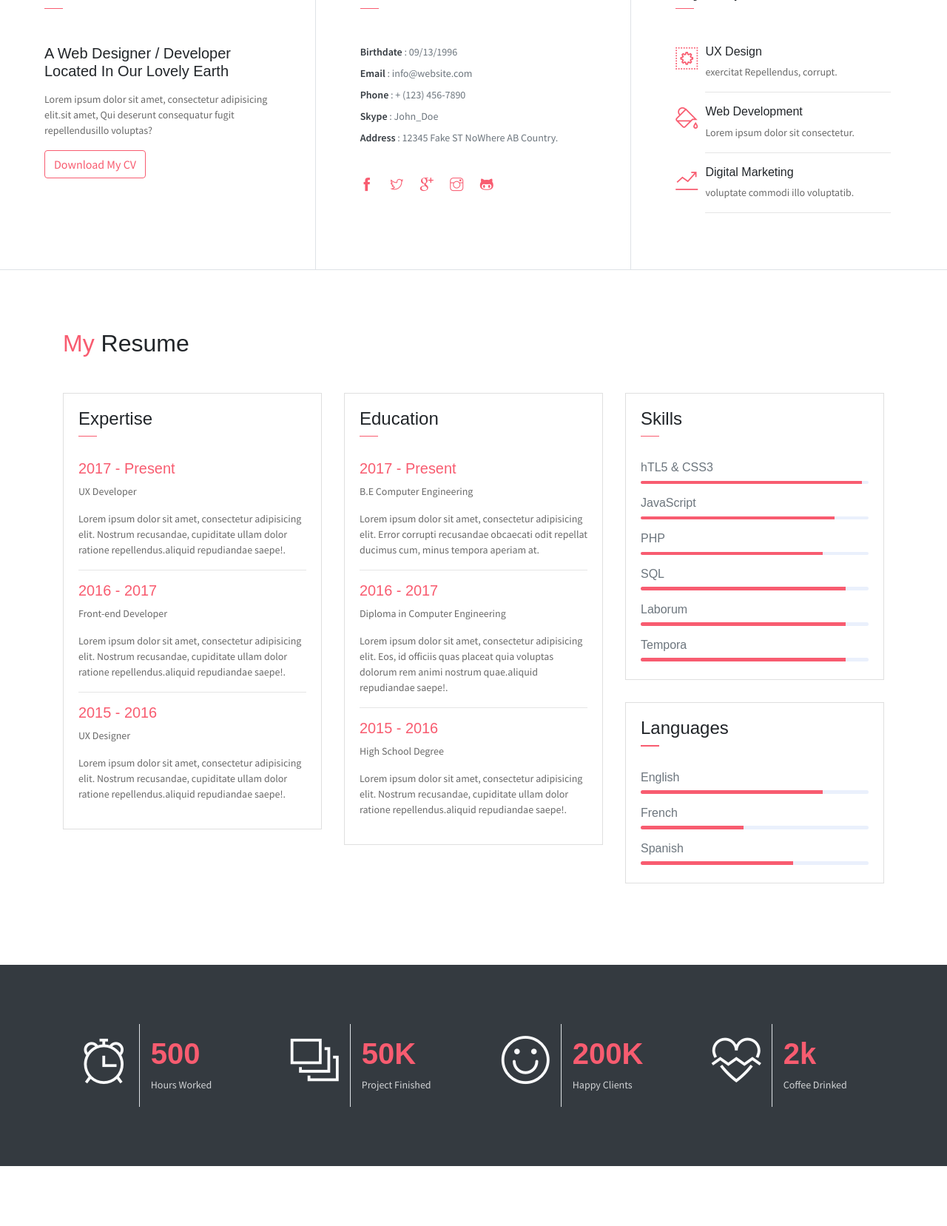
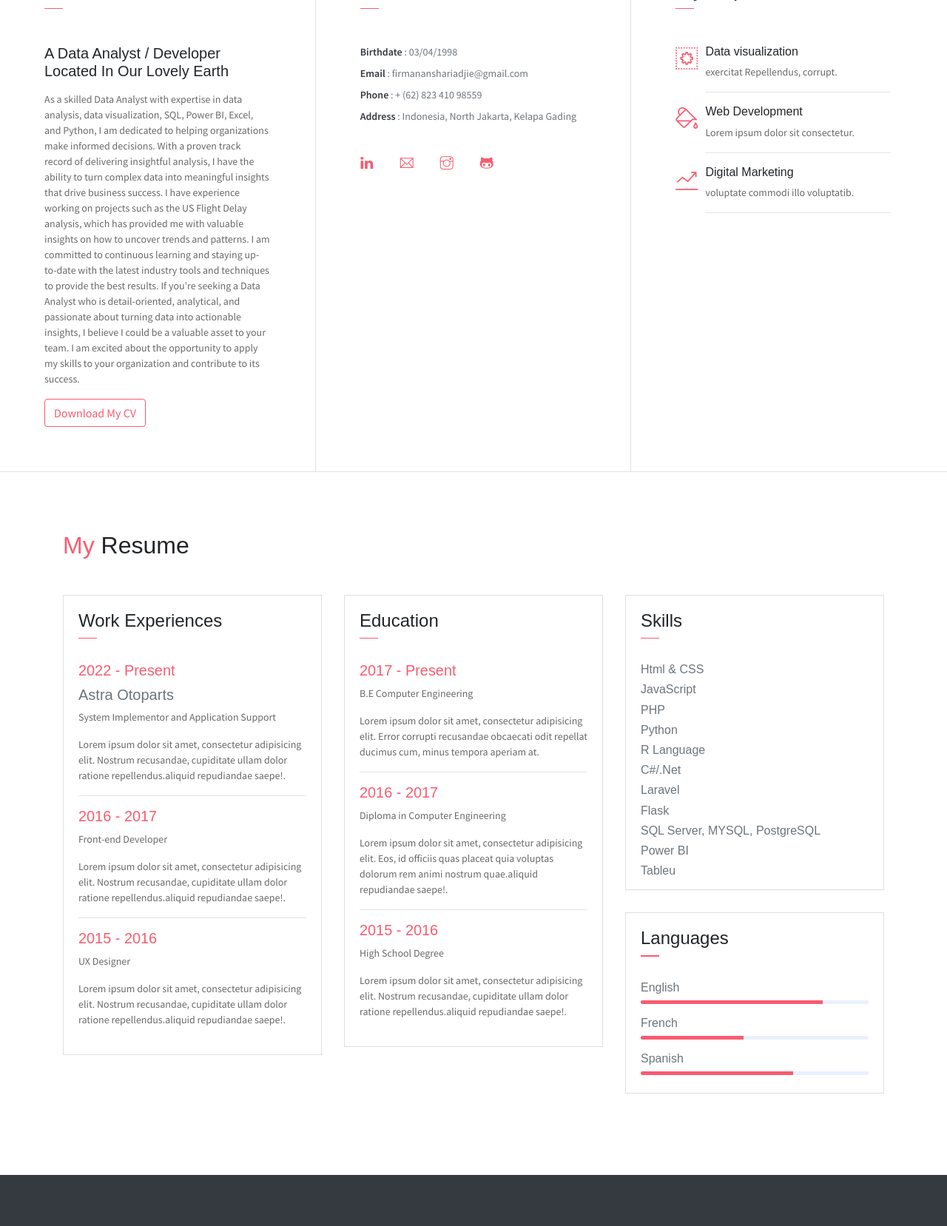
Before and after one commit to F14NDJ1/web_portofolio, a Flask app: page / in a window 1280 px wide. Shown: the part 808-2465 px from the top of the page at 74% size. Run offline with Flask 3, Linux system fonts and the light colour scheme; style sheets or scripts are compiled from the project's sources; some libraries are stand-ins or nearby versions.

Commit message:
update in section My Resume

```diff
--- a/templates/index.html
+++ b/templates/index.html
@@ -25,7 +25,6 @@
                 <h4 class="header-subtitle" >Hello, I am</h4>
                 <h1 class="header-title">Firman Anshari A.</h1>
                 <h6 class="header-mono" >Data Analyst | Developer</h6>
-                <button class="btn btn-primary btn-rounded"><i class="ti-printer pr-2"></i>Print Resume</button>
             </div>
         </div>
     </header>
@@ -72,26 +71,29 @@
             <div class="col-lg-4 about-card">
                 <h3 class="font-weight-light">Who am I ?</h3>
                 <span class="line mb-5"></span>
-                <h5 class="mb-3">A Web Designer / Developer Located In Our Lovely Earth</h5>
-                <p class="mt-20">Lorem ipsum dolor sit amet, consectetur adipisicing elit.sit amet, Qui deserunt consequatur fugit repellendusillo voluptas?</p>
-                <button class="btn btn-outline-danger"><i class="icon-down-circled2 "></i>Download My CV</button>
+                <h5 class="mb-3">A Data Analyst / Developer Located In Our Lovely Earth</h5>
+                <p class="mt-20">As a skilled Data Analyst with expertise in data analysis, data visualization, SQL, Power BI, Excel, and Python, I am dedicated to helping organizations make informed decisions. With a proven track record of delivering insightful analysis, I have the ability to turn complex data into meaningful insights that drive business success.
+
+                    I have experience working on projects such as the US Flight Delay analysis, which has provided me with valuable insights on how to uncover trends and patterns. I am committed to continuous learning and staying up-to-date with the latest industry tools and techniques to provide the best results.
+
+                    If you're seeking a Data Analyst who is detail-oriented, analytical, and passionate about turning data into actionable insights, I believe I could be a valuable asset to your team. I am excited about the opportunity to apply my skills to your organization and contribute to its success.
+                    </p>
+                <button class="btn btn-outline-danger" ><a href="https://drive.google.com/file/d/1SRKOlLgXOurL_yUgKE37EnHXeWkSqjXy/view?usp=sharing" class="icon-down-circled2 ">Download My CV</a></button>
             </div>
             <div class="col-lg-4 about-card">
                 <h3 class="font-weight-light">Personal Info</h3>
                 <span class="line mb-5"></span>
                 <ul class="mt40 info list-unstyled">
-                    <li><span>Birthdate</span> : 09/13/1996</li>
-                    <li><span>Email</span> : info@website.com</li>
-                    <li><span>Phone</span> : + (123) 456-7890</li>
-                    <li><span>Skype</span> : John_Doe </li>
-                    <li><span>Address</span> :  12345 Fake ST NoWhere AB Country.</li>
+                    <li><span>Birthdate</span> : 03/04/1998</li>
+                    <li><span>Email</span> : firmananshariadjie@gmail.com</li>
+                    <li><span>Phone</span> : + (62) 823 410 98559</li>
+                    <li><span>Address</span> : Indonesia, North Jakarta, Kelapa Gading</li>
                 </ul>
                 <ul class="social-icons pt-3">
-                    <li class="social-item"><a class="social-link" href="#"><i class="ti-facebook" aria-hidden="true"></i></a></li>
-                    <li class="social-item"><a class="social-link" href="#"><i class="ti-twitter" aria-hidden="true"></i></a></li>
-                    <li class="social-item"><a class="social-link" href="#"><i class="ti-google" aria-hidden="true"></i></a></li>
-                    <li class="social-item"><a class="social-link" href="#"><i class="ti-instagram" aria-hidden="true"></i></a></li>
-                    <li class="social-item"><a class="social-link" href="#"><i class="ti-github" aria-hidden="true"></i></a></li>
+                    <li class="social-item"><a class="social-link" href="https://www.linkedin.com/in/firmanadjie/"><i class="ti-linkedin" aria-hidden="true"></i></a></li>
+                    <li class="social-item"><a class="social-link" href="https://mail.google.com/mail/u/0/#inbox?compose=CllgCKCJDfGNRJDhZjSjcLqHcWFrfQGfJslXthfJnRwktpfBJFgRsrXJgzzQkvdLfvrdBZWvQCL"><i class="ti-email" aria-hidden="true"></i></a></li>
+                    <li class="social-item"><a class="social-link" href="https://www.instagram.com/firmananshariadjie/"><i class="ti-instagram" aria-hidden="true"></i></a></li>
+                    <li class="social-item"><a class="social-link" href="https://github.com/F14NDJ1"><i class="ti-github" aria-hidden="true"></i></a></li>
                 </ul>
             </div>
             <div class="col-lg-4 about-card">
@@ -100,7 +102,7 @@
                 <div class="row">
                     <div class="col-1 text-danger pt-1"><i class="ti-widget icon-lg"></i></div>
                     <div class="col-10 ml-auto mr-3">
-                        <h6>UX Design</h6>
+                        <h6>Data visualization  </h6>
                         <p class="subtitle"> exercitat Repellendus,  corrupt.</p>
                         <hr>
                     </div>
@@ -134,14 +136,19 @@
                     <div class="card">
                        <div class="card-header">
                             <div class="mt-2">
-                                <h4>Expertise</h4>
+                                <h4>Work Experiences</h4>
                                 <span class="line"></span>
                             </div>
                         </div>
                         <div class="card-body">
-                            <h6 class="title text-danger">2017 - Present</h6>
-                            <P>UX Developer</P>
-                            <P class="subtitle">Lorem ipsum dolor sit amet, consectetur adipisicing elit. Nostrum recusandae, cupiditate ullam dolor ratione repellendus.aliquid repudiandae saepe!.</P>
+                            <h6 class="title text-danger">2022 - Present</h6>
+                            <div>
+                                <h5>Astra Otoparts</h5>
+                                <P>System Implementor and Application Support </P>
+                            </div>
+                            <P class="subtitle">Lorem ipsum dolor sit amet, consectetur adipisicing elit. Nostrum recusandae, cupiditate ullam dolor ratione repellendus.aliquid repudiandae saepe!.
+
+                            </P>
                             <hr>
                             <h6 class="title text-danger">2016 - 2017</h6>
                             <P>Front-end Developer</P>
@@ -186,30 +193,17 @@
                             </div>
                         </div>
                         <div class="card-body pb-2">
-                           <h6>hTL5 &amp; CSS3</h6>
-                            <div class="progress mb-3">
-                                <div class="progress-bar bg-danger" role="progressbar" style="width: 97%" aria-valuenow="25" aria-valuemin="0" aria-valuemax="100"></div>
-                            </div>
+                            <h6>Html &amp; CSS</h6>
                             <h6>JavaScript</h6>
-                            <div class="progress mb-3">
-                                <div class="progress-bar bg-danger" role="progressbar" style="width: 85%" aria-valuenow="25" aria-valuemin="0" aria-valuemax="100"></div>
-                            </div>
                             <h6>PHP</h6>
-                            <div class="progress mb-3">
-                                <div class="progress-bar bg-danger" role="progressbar" style="width: 80%" aria-valuenow="50" aria-valuemin="0" aria-valuemax="100"></div>
-                            </div>
-                            <h6>SQL</h6>
-                            <div class="progress mb-3">
-                                <div class="progress-bar bg-danger" role="progressbar" style="width: 90%" aria-valuenow="75" aria-valuemin="0" aria-valuemax="100"></div>
-                            </div>
-                            <h6>Laborum</h6>
-                            <div class="progress mb-3">
-                                <div class="progress-bar bg-danger" role="progressbar" style="width: 90%" aria-valuenow="75" aria-valuemin="0" aria-valuemax="100"></div>
-                            </div>
-                            <h6>Tempora</h6>
-                            <div class="progress mb-3">
-                                <div class="progress-bar bg-danger" role="progressbar" style="width: 90%" aria-valuenow="75" aria-valuemin="0" aria-valuemax="100"></div>
-                            </div>
+                            <h6>Python</h6>
+                            <h6>R Language</h6>
+                            <h6>C#/.Net</h6>
+                            <h6>Laravel</h6>
+                            <h6>Flask</h6>
+                            <h6>SQL Server, MYSQL, PostgreSQL</h6>
+                            <h6>Power BI</h6>
+                            <h6>Tableu</h6>
                         </div>
                     </div>
                     <div class="card">
@@ -364,81 +358,6 @@
         </div>
     </section>
 
-    <section class="section bg-custom-gray" id="price">
-        <div class="container">
-            <h1 class="mb-5"><span class="text-danger">Packs</span> Pricing</h1>
-            <div class="row align-items-center">
-                <div class="col-md-6 col-lg-3">
-                    <div class="price-card text-center mb-4">
-                        <h3 class="price-card-title">Free</h3>
-                        <div class="price-card-cost">
-                            <sup class="ti-money"></sup>
-                            <span class="num">0</span>
-                            <span class="date">MO</span>
-                        </div>
-                        <ul class="list">
-                            <li class="list-item">5 <span class="text-muted">Project</span></li>
-                            <li class="list-item">1GB <span class="text-muted">Storage</span></li>
-                            <li class="list-item"><span class="text-muted">No Domain</span></li>
-                            <li class="list-item">1 <span class="text-muted">User</span></li>
-                        </ul>
-                        <button class="btn btn-primary btn-rounded w-lg">Subscribe</button>
-                    </div>
-                </div>
-                <div class="col-md-6 col-lg-3">
-                    <div class="price-card text-center mb-4">
-                        <h3 class="price-card-title">Basic</h3>
-                        <div class="price-card-cost">
-                            <sup class="ti-money"></sup>
-                            <span class="num">10</span>
-                            <span class="date">MO</span>
-                        </div>
-                        <ul class="list">
-                            <li class="list-item">50 <span class="text-muted">Project</span></li>
-                            <li class="list-item">10GB <span class="text-muted">Storage</span></li>
-                            <li class="list-item">1<span class="text-muted">Domain</span></li>
-                            <li class="list-item">5 <span class="text-muted">User</span></li>
-                        </ul>
-                        <button class="btn btn-primary btn-rounded w-lg">Subscribe</button>
-                    </div>
-                </div>
-                <div class="col-md-6 col-lg-3">
-                    <div class="price-card text-center price-card-requried mb-4">
-                        <h3 class="price-card-title">Exclusive</h3>
-                        <div class="price-card-cost">
-                            <sup class="ti-money"></sup>
-                            <span class="num">25</span>
-                            <span class="date">MO</span>
-                        </div>
-                        <ul class="list">
-                            <li class="list-item">150 <span class="text-muted">Project</span></li>
-                            <li class="list-item">15GB <span class="text-muted">Storage</span></li>
-                            <li class="list-item">5<span class="text-muted"> Domain</span></li>
-                            <li class="list-item">15<span class="text-muted">User</span></li>
-                        </ul>
-                        <button class="btn btn-primary btn-rounded w-lg">Subscribe</button>
-                    </div>
-                </div>
-                <div class="col-md-6 col-lg-3">
-                    <div class="price-card text-center mb-4">
-                        <h3 class="price-card-title">Pro</h3>
-                        <div class="price-card-cost">
-                            <sup class="ti-money"></sup>
-                            <span class="num">99</span>
-                            <span class="date">MO</span>
-                        </div>
-                        <ul class="list">
-                            <li class="list-item">500 <span class="text-muted">Project</span></li>
-                            <li class="list-item">1000GB <span class="text-muted">Storage</span></li>
-                            <li class="list-item">10<span class="text-muted"> Domain</span></li>
-                            <li class="list-item">Unlimite<span class="text-muted">User</span></li>
-                        </ul>
-                        <button class="btn btn-primary btn-rounded w-lg">Subscribe</button>
-                    </div>
-                </div>
-            </div>
-        </div>
-    </section>
     <section class="section bg-dark py-5">
         <div class="container text-center">
             <h2 class="text-light mb-5 font-weight-normal">I Am Available For FreeLance</h2>
```
